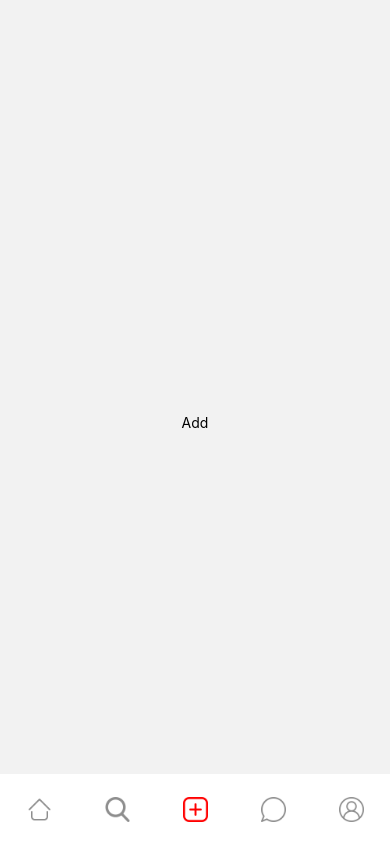
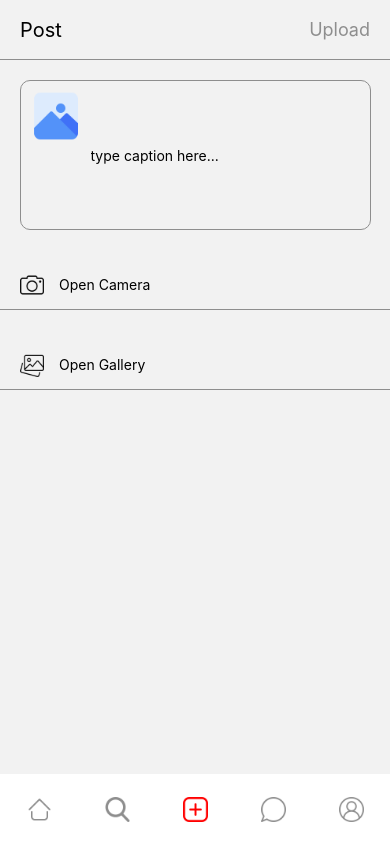
Before and after one commit to davecoders0201/SocialApp, a React Native app: screen /NavigationScreen in a window 390 px wide. Both pictures are taken after a click on the element 195 px from the left and 809 px from the top of the page. Built offline with nearby package versions, Linux system fonts and the light colour scheme.

Commit message:
Implement add post upload post to database

```diff
--- a/screen/Screens/Add.js
+++ b/screen/Screens/Add.js
@@ -1,10 +1,122 @@
-import {StyleSheet, Text, View} from 'react-native';
-import React from 'react';
+import {
+  StyleSheet,
+  Text,
+  View,
+  TouchableOpacity,
+  Image,
+  TextInput,
+} from 'react-native';
+import React, {useState} from 'react';
+import {launchCamera, launchImageLibrary} from 'react-native-image-picker';
+import storage from '@react-native-firebase/storage';
+import firestore from '@react-native-firebase/firestore';
 
 const Add = () => {
+  const [imageData, setImageData] = useState(null);
+  const [imageUrl, setImageUrl] = useState();
+
+  const openCamera = async () => {
+    const result = await launchCamera({mediaType: 'photo'});
+    setImageData(result);
+    console.log(result);
+  };
+
+  const openGallery = async () => {
+    const result = await launchImageLibrary({mediaType: 'photo'});
+    setImageData(result);
+    console.log(result);
+  };
+
+  const uploadImage = async () => {
+    const reference = storage().ref(imageData.assets[0].fileName);
+    const pathToFile = imageData.assets[0].uri;
+    // uploads file
+    await reference.putFile(pathToFile);
+    const url = await storage()
+      .ref(imageData.assets[0].fileName)
+      .getDownloadURL();
+    console.log('Image uploaded to database');
+    console.log(url);
+    firestore()
+      .collection('Posts')
+      .add({
+        image: url,
+      })
+      .then(() => {
+        console.log('Post Added');
+      });
+
+    firestore()
+      .collection('Posts')
+      .get()
+      .then(querySnapshot => {
+        console.log('Total Posts: ', querySnapshot.size);
+
+        querySnapshot.forEach(documentSnapshot => {
+          console.log(
+            'User ID: ',
+            documentSnapshot.id,
+            documentSnapshot.data(),
+          );
+        });
+      });
+  };
+
   return (
     <View style={styles.mainContainer}>
-      <Text>Add</Text>
+      <View style={styles.headerContainer}>
+        <Text style={styles.postText}>Post</Text>
+        <Text
+          style={[
+            styles.uploadText,
+            {color: imageData !== null ? 'blue' : '#8e8e8e'},
+          ]}
+          onPress={() => {
+            if (imageData !== null) {
+              uploadImage();
+            }
+          }}>
+          Upload
+        </Text>
+      </View>
+      <View style={styles.imageContainer}>
+        {imageData !== null ? (
+          <Image
+            source={{uri: imageData.assets[0].uri}}
+            style={styles.postImage}
+          />
+        ) : (
+          <Image
+            source={require('../../asset/image-placeholder.png')}
+            style={styles.postImage}
+          />
+        )}
+        <TextInput
+          placeholder="type caption here..."
+          style={styles.captionStyle}></TextInput>
+      </View>
+      <TouchableOpacity
+        style={styles.cameraGalleryButton}
+        onPress={() => {
+          openCamera();
+        }}>
+        <Image
+          source={require('../../asset/camera.png')}
+          style={styles.cameraGalleryIcon}
+        />
+        <Text style={styles.cameraGalleryButtonText}>Open Camera</Text>
+      </TouchableOpacity>
+      <TouchableOpacity
+        style={styles.cameraGalleryButton}
+        onPress={() => {
+          openGallery();
+        }}>
+        <Image
+          source={require('../../asset/gallery.png')}
+          style={styles.cameraGalleryIcon}
+        />
+        <Text style={styles.cameraGalleryButtonText}>Open Gallery</Text>
+      </TouchableOpacity>
     </View>
   );
 };
@@ -14,7 +126,60 @@ export default Add;
 const styles = StyleSheet.create({
   mainContainer: {
     flex: 1,
-    justifyContent: 'center',
+  },
+  headerContainer: {
+    width: '100%',
+    height: 60,
+    justifyContent: 'space-between',
+    alignItems: 'center',
+    flexDirection: 'row',
+    borderBottomWidth: 0.5,
+    borderBottomColor: '#8e8e8e',
+  },
+  postText: {
+    marginLeft: 20,
+    fontSize: 20,
+    color: '#000',
+  },
+  captionStyle: {
+    width: '70%',
+  },
+  uploadText: {
+    marginRight: 20,
+    fontSize: 18,
+  },
+  imageContainer: {
+    width: '90%',
+    alignSelf: 'center',
+    marginTop: 20,
+    borderColor: '#8e8e8e',
+    borderRadius: 10,
+    height: 150,
+    borderWidth: 0.2,
+    flexDirection: 'row',
+  },
+  postImage: {
+    width: 50,
+    height: 50,
+    borderRadius: 10,
+    margin: 10,
+  },
+  cameraGalleryButton: {
+    width: '100%',
+    marginTop: 30,
+    height: 50,
+    borderBottomWidth: 0.2,
+    borderBottomColor: '#8e8e8e',
+    flexDirection: 'row',
     alignItems: 'center',
   },
+  cameraGalleryIcon: {
+    width: 24,
+    height: 24,
+    marginLeft: 20,
+  },
+  cameraGalleryButtonText: {
+    marginLeft: 15,
+    fontVariant: 'bold',
+  },
 });
```
